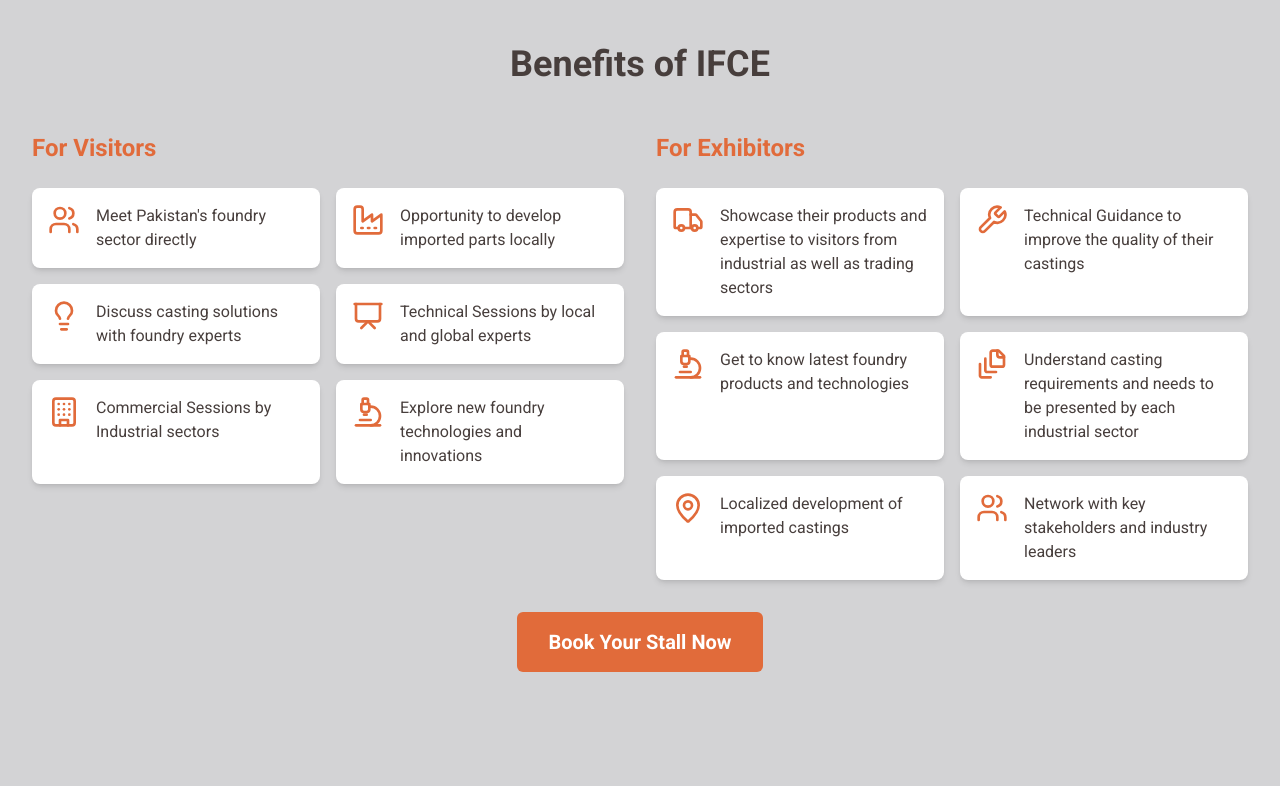
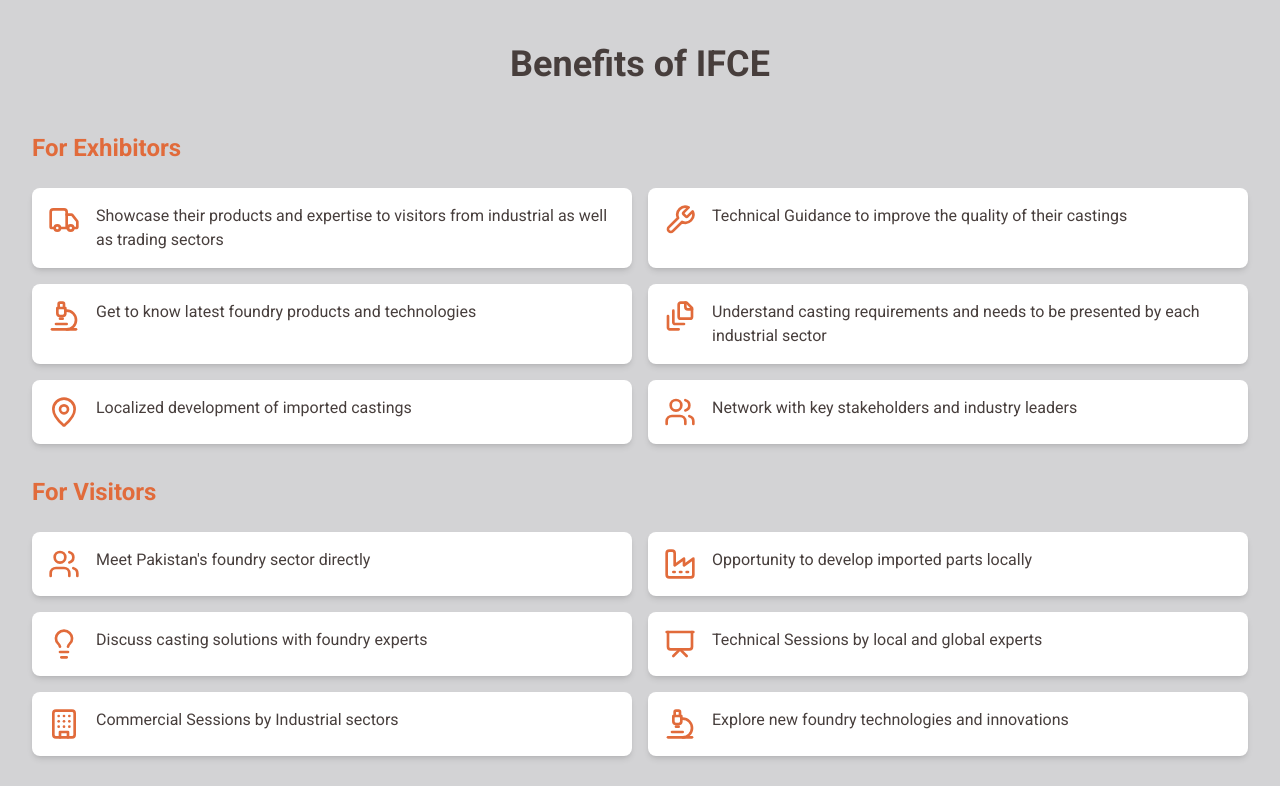
Before and after one commit to businessdrivers01/pfpOrg, a React (Vite) app: page /ifce in a window 1280 px wide. Shown: the part 2920-3706 px from the top of the page. Built offline with nearby package versions, Linux system fonts and the light colour scheme.

Commit message:
update benefits order

```diff
--- a/src/components/IFCE/IFCEMisc/Benefits.jsx
+++ b/src/components/IFCE/IFCEMisc/Benefits.jsx
@@ -6,6 +6,19 @@
 
 
 const benefitsData = [
+    {
+        category: "For Exhibitors",
+        benefits: [
+            { text: "Showcase their products and expertise to visitors from industrial as well as trading sectors", icon: Truck },
+            { text: "Technical Guidance to improve the quality of their castings", icon: Wrench },
+            { text: "Get to know latest foundry products and technologies", icon: Microscope },
+            { text: "Understand casting requirements and needs to be presented by each industrial sector", icon: FileStack },
+            { text: "Localized development of imported castings", icon: MapPin },
+            { text: "Network with key stakeholders and industry leaders", icon: Users }
+
+        ]
+    },
+
     {
         category: "For Visitors",
         benefits: [
@@ -18,18 +31,6 @@
 
         ]
     },
-    {
-        category: "For Exhibitors",
-        benefits: [
-            { text: "Showcase their products and expertise to visitors from industrial as well as trading sectors", icon: Truck },
-            { text: "Technical Guidance to improve the quality of their castings", icon: Wrench },
-            { text: "Get to know latest foundry products and technologies", icon: Microscope },
-            { text: "Understand casting requirements and needs to be presented by each industrial sector", icon: FileStack },
-            { text: "Localized development of imported castings", icon: MapPin },
-            { text: "Network with key stakeholders and industry leaders", icon: Users }
-
-        ]
-    }
 ]
 
 const BenefitCard = ({ text, Icon }) => (
@@ -44,7 +45,7 @@
         <div className="min-h-screen bg-lightGray py-12 px-4 sm:px-6 lg:px-8 font-sans">
             <div className="max-w-7xl mx-auto">
                 <h1 className="text-4xl font-bold text-center text-darkGray mb-12">Benefits of IFCE</h1>
-                <div className="grid grid-cols-1 lg:grid-cols-2 gap-8">
+                <div className="grid grid-cols-1 gap-8">
                     {benefitsData.map((category, index) => (
                         <div key={index} className="space-y-6">
                             <h2 className="text-2xl font-semibold text-orange mb-4">{category.category}</h2>
```
